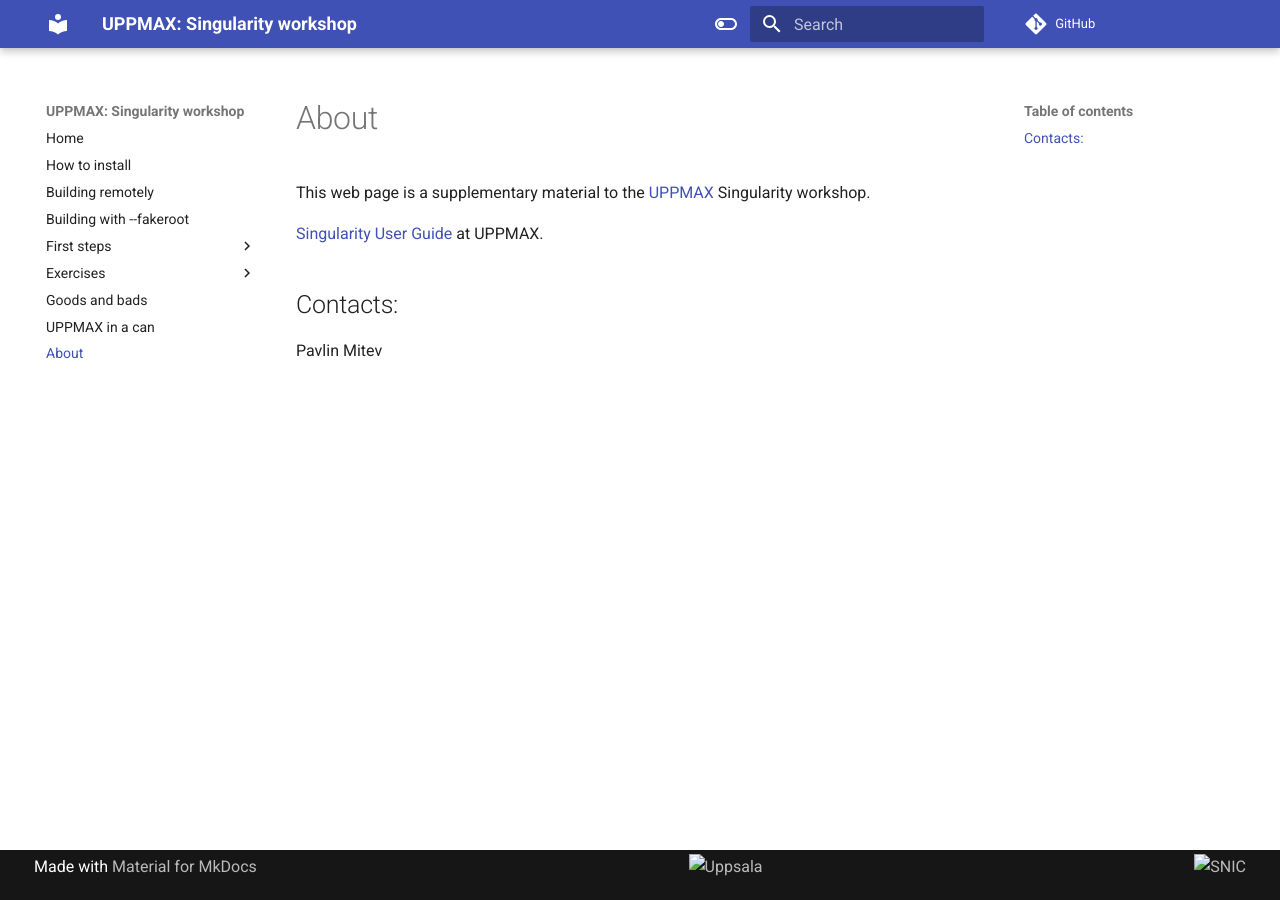
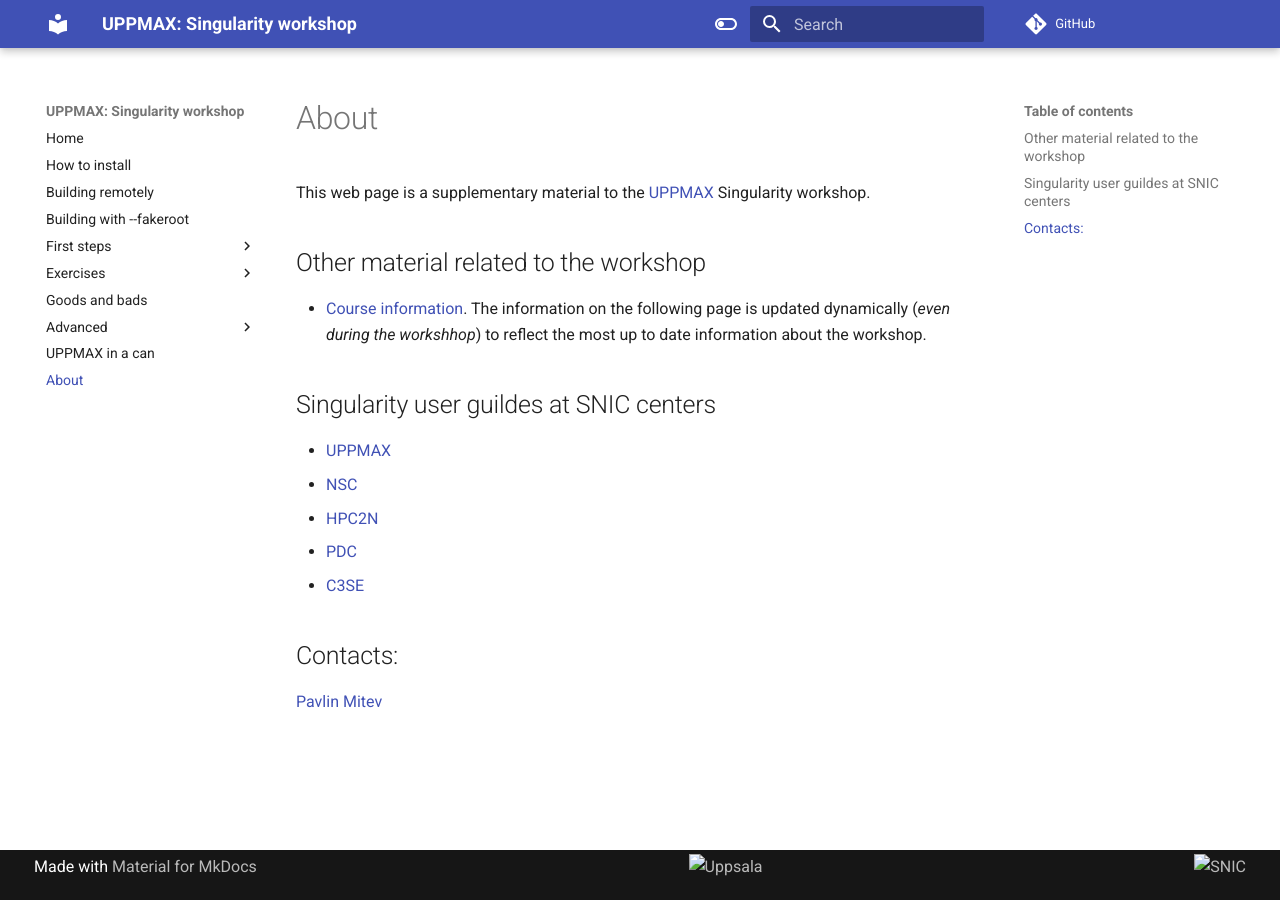
Before and after one commit to pmitev/UPPMAX-Singularity-workshop, an MkDocs documentation site: the page built from docs/about.md, in a window 1280 px wide. Built offline with MkDocs 1.6.1 and Material for MkDocs 9.7.7, drawn with Linux system fonts in a browser that asks for light colours; comment, search, counter and statistics services are not loaded.

Commit message:
mpi_applications.md, fixes and updates

```diff
--- a/docs/about.md
+++ b/docs/about.md
@@ -2,7 +2,18 @@
 
 This web page is a supplementary material to the [UPPMAX](https://www.uppmax.uu.se/) Singularity workshop.
 
-[Singularity User Guide](https://www.uppmax.uu.se/support/user-guides/singularity-user-guide/) at UPPMAX.
+## Other material related to the workshop
+
+
+
+- [Course information](https://hackmd.io/@pmitev/UPPMAX-Singularity-workshop). The information on the following page is updated dynamically (_even during the workshhop_) to reflect the most up to date information about the workshop.
+
+## Singularity user guildes at SNIC centers
+- [UPPMAX](https://www.uppmax.uu.se/support/user-guides/singularity-user-guide/)
+- [NSC](https://www.nsc.liu.se/support/singularity/)
+- [HPC2N](https://www.hpc2n.umu.se/resources/software/singularity)
+- [PDC](https://www.pdc.kth.se/software/software/singularity/index_general.html)
+- [C3SE](https://www.c3se.chalmers.se/documentation/applications/containers-advanced/)
 
 ## Contacts:
-Pavlin Mitev
+[Pavlin Mitev](https://katalog.uu.se/empinfo/?id=N3-1425)
--- a/mkdocs.yml
+++ b/mkdocs.yml
@@ -11,11 +11,14 @@
     - Running Singularity container: running_singularity.md
     - Running containrs from online repositories: remote_repositories.md
   - Exercises:
+    - Something easy: exercise_00.md
     - Real-life example: exercise_01.md
     - Inspect containers: inspect.md
     - Upload to Sylabs container library: exercise_02.md
     - VSCode in Singularity: exercise_04.md
   - Goods and bads: goods_bads.md
+  - Advanced:
+    - Singularity and MPI: mpi_applications.md
   - UPPMAX in a can: uppmax_in_a_can.md
   - About: about.md
 theme:
```
Also changed, not shown: docs/exercise_00.md (+2 -2 lines), docs/goods_bads.md (+3 -3 lines), docs/index.md (+4 -4 lines), docs/mpi_applications.md (added, +33 -0 lines).
